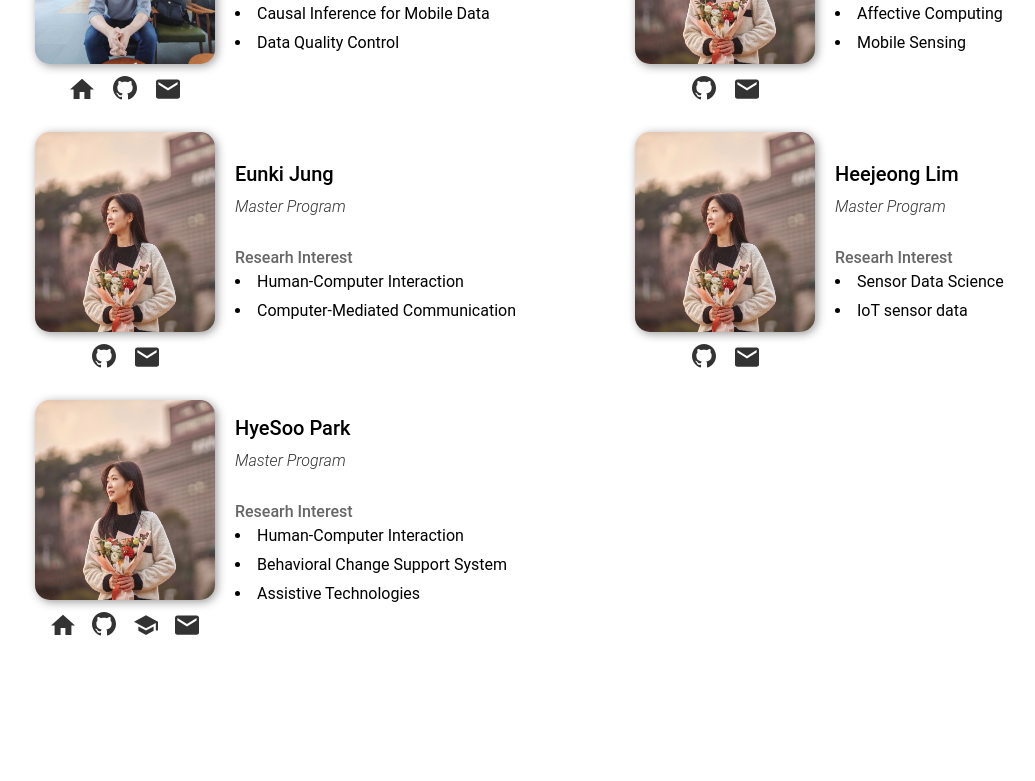
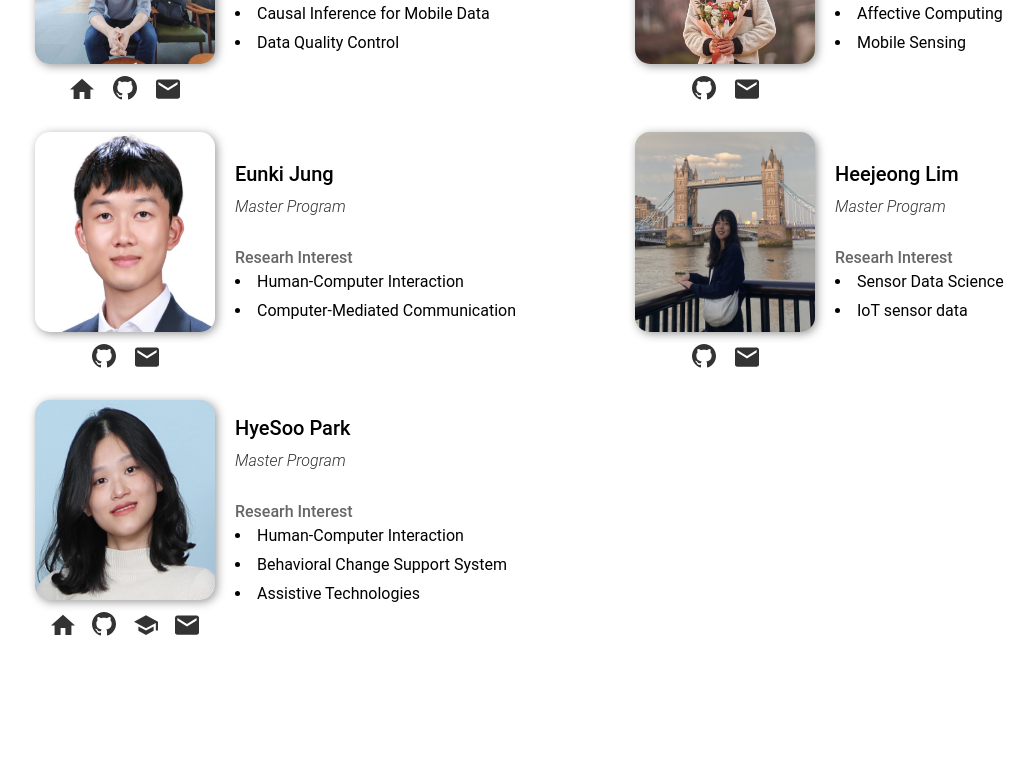
Before and after one commit to Kaist-ICLab/old-homepage, a Next.js app: page /members in a window 1280 px wide. Shown: the part 3035-3816 px from the top of the page, without its empty margins (20-1055 px from the left). Built offline with nearby package versions, Linux system fonts and the light colour scheme.

Commit message:
Update memberData.js

```diff
--- a/data/memberData.js
+++ b/data/memberData.js
@@ -256,7 +256,7 @@ const memberData = {
     email: 'th.lee@kaist.ac.kr',
     github: 'https://github.com/taehooonlee',
     scholar: 'https://scholar.google.co.kr/citations?user=mA8QOeoAAAAJ&hl=ko',
-    image: '/static/images/members/YunjoHan.jpg',
+    image: '/static/images/members/TaeHoonLee.jpg',
     research_interests: ['Digital Twin', 'Affective Computing', 'IoT Sensor Data'],
   },
   EunkiJung: {
@@ -268,7 +268,7 @@ const memberData = {
     ],
     email: 'eunki@kaist.ac.kr',
     github: 'https://github.com/eunkiyomi',
-    image: '/static/images/members/YunjoHan.jpg',
+    image: '/static/images/members/EunkiJung.jpg',
     research_interests: ['Human-Computer Interaction', 'Computer-Mediated Communication'],
   },
   HeejeongLim: {
@@ -280,7 +280,7 @@ const memberData = {
     ],
     email: 'hj.lim@kaist.ac.kr',
     github: 'https://github.com/Heej99',
-    image: '/static/images/members/YunjoHan.jpg',
+    image: '/static/images/members/HeejeongLim.jpg',
     research_interests: ['Sensor Data Science', 'IoT sensor data'],
   },
   HyeSooPark: {
@@ -294,7 +294,7 @@ const memberData = {
     homepage: 'hyesoopark.com',
     github: 'https://github.com/HyeSPark',
     scholar: 'https://scholar.google.com/citations?user=RI56iIAAAAAJ&hl=ko',
-    image: '/static/images/members/YunjoHan.jpg',
+    image: '/static/images/members/HyeSooPark.jpg',
     research_interests: ['Human-Computer Interaction', 'Behavioral Change Support System', 'Assistive Technologies'],
   },
 
```
